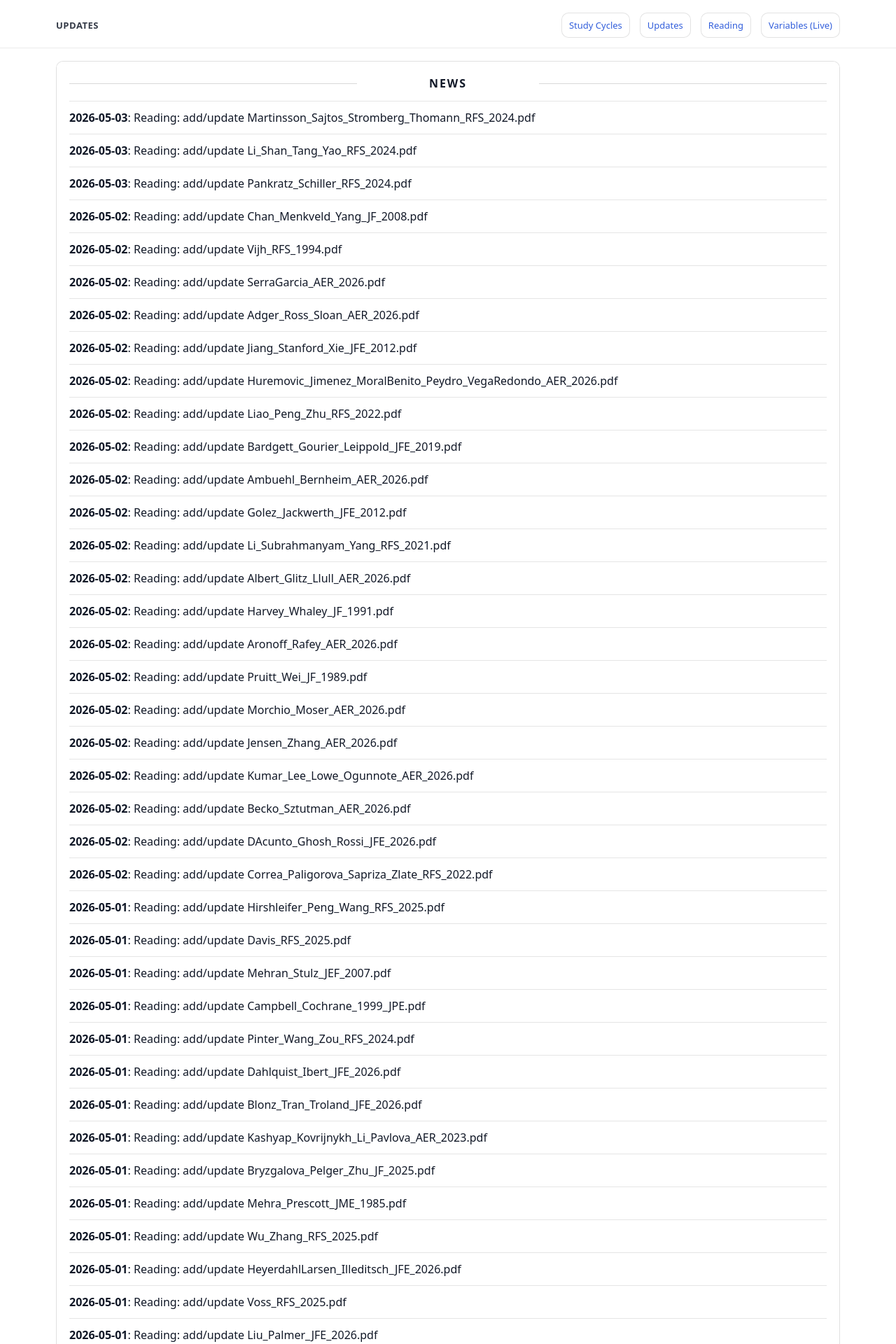
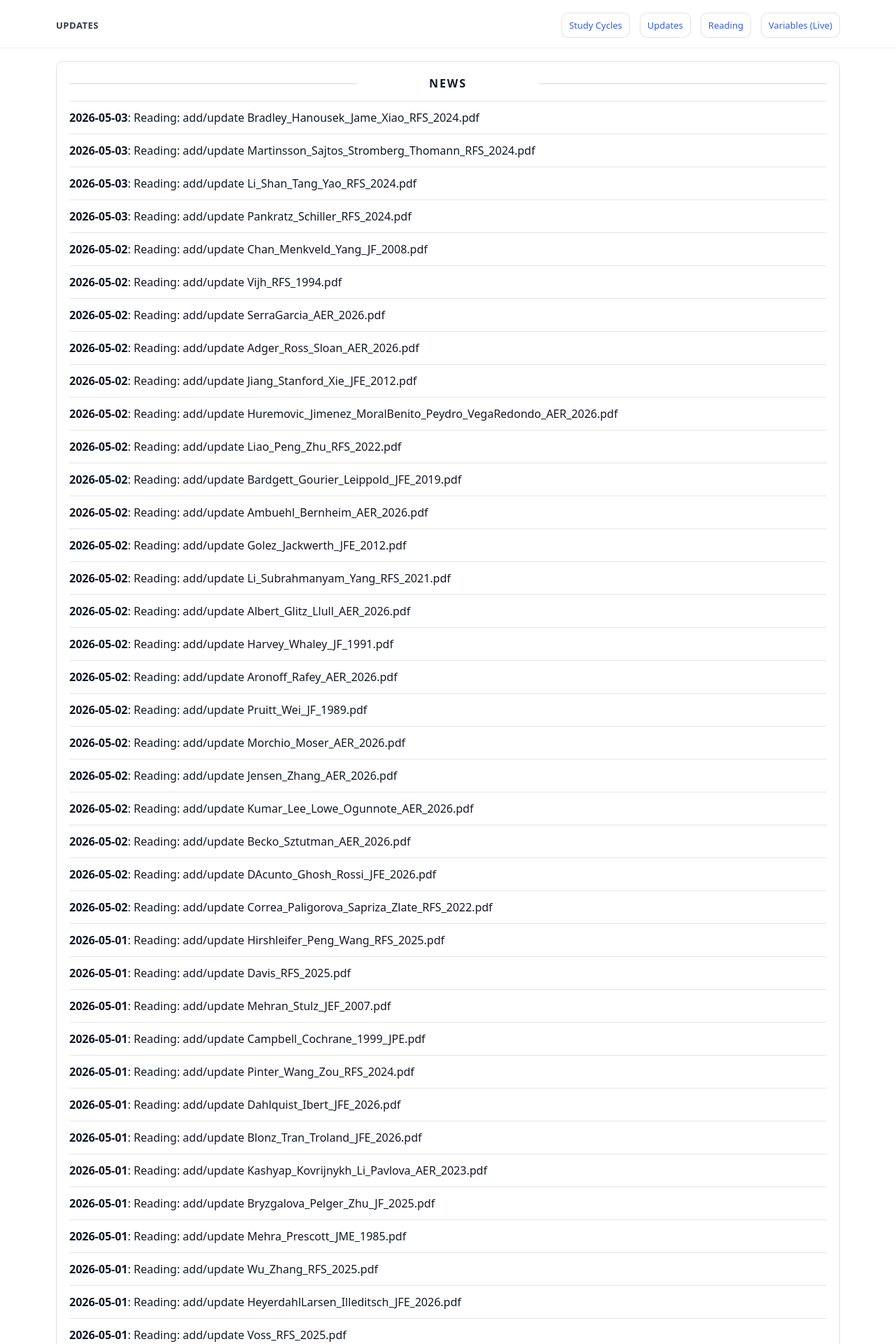
Before and after one commit to yaxinzn/study-archive, a Jekyll site: the page built from updates/index.md, in a window 1280 px wide. Shown: the top 1920 px of the page at 70% size. Built offline with Jekyll 4.4.1, drawn with Linux system fonts in a browser that asks for light colours; some of the changed text lies outside the part shown.

Commit message:
chore: update NEWS feed

```diff
--- a/_data/news.yml
+++ b/_data/news.yml
@@ -1,4 +1,7 @@
 # Auto-generated update history (sorted newest -> oldest). Do not edit manually.
+- ts: "1777760126"
+  date: "2026-05-03"
+  title: "Reading: add/update Bradley_Hanousek_Jame_Xiao_RFS_2024.pdf"
 - ts: "1777760059"
   date: "2026-05-03"
   title: "Reading: add/update Martinsson_Sajtos_Stromberg_Thomann_RFS_2024.pdf"
```
